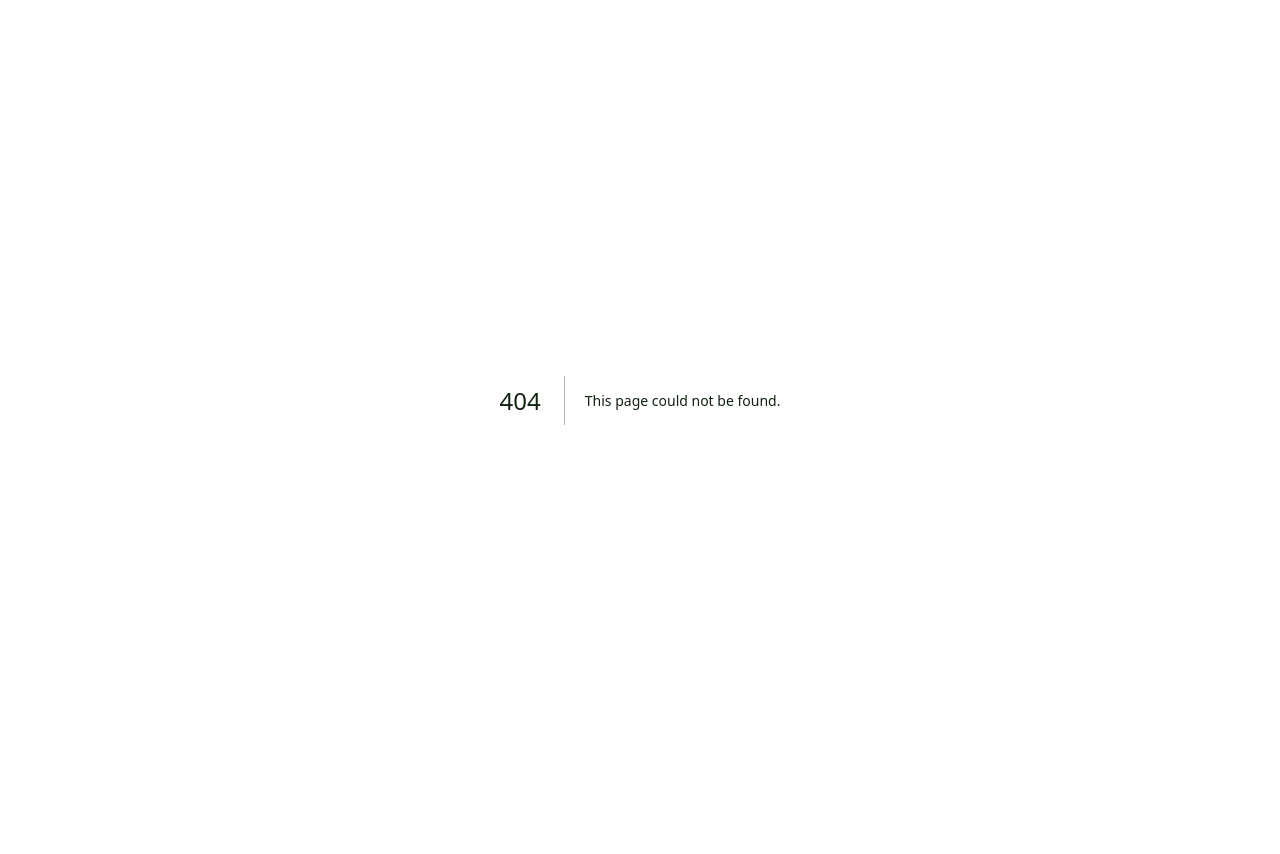
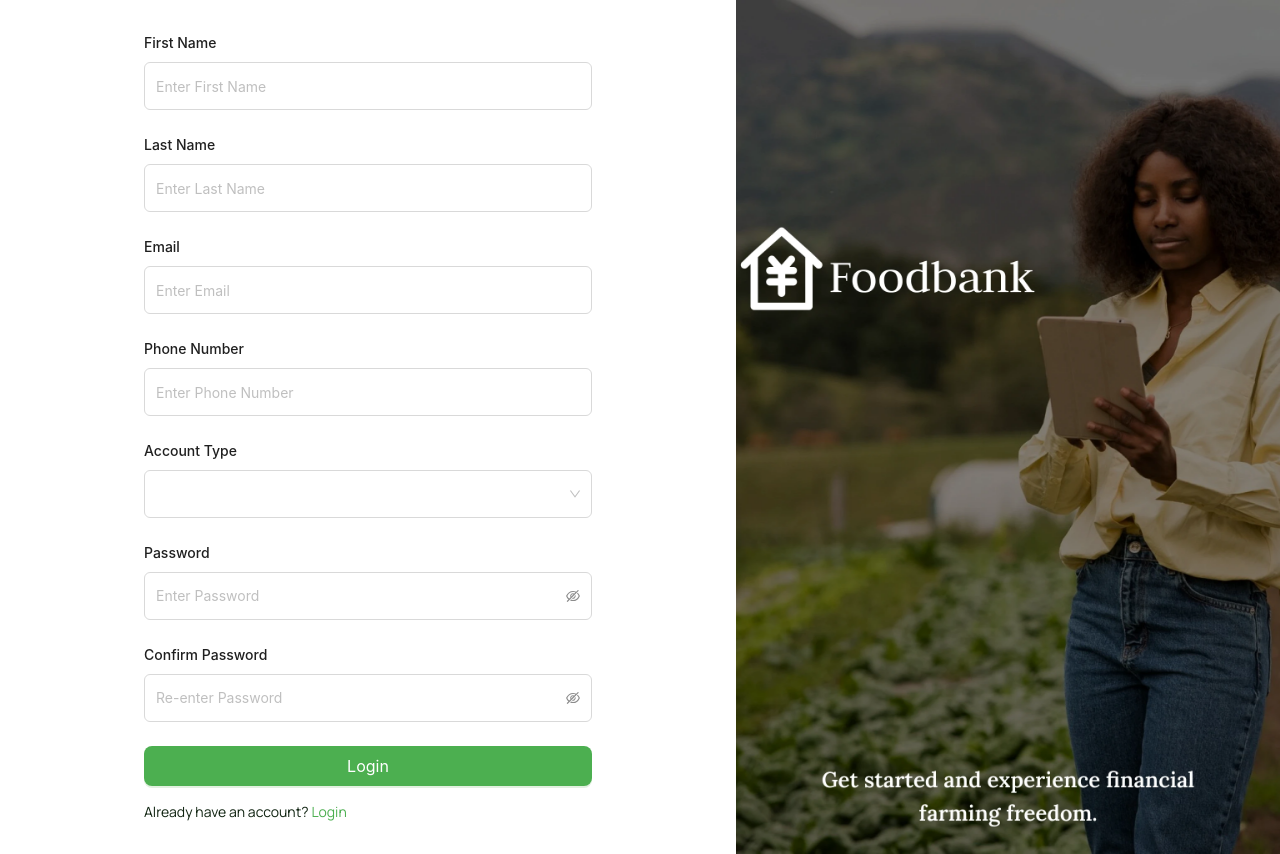
Before and after one commit to BenedictUmeozor/foodbank, a Next.js app: page /register/create in a window 1280 px wide. Before the commit this address had no page. Before the commit the page ends 800 px from the top, so only its background shows below. Built offline with nearby package versions, Linux system fonts and the light colour scheme; what @ant-design/nextjs-registry would draw is missing.

Commit message:
Register screen

```diff
--- /dev/null
+++ b/app/(auth)/register/create/page.tsx
@@ -0,0 +1,141 @@
+"use client";
+
+import Container from "@/components/layout/Container";
+import { Button, Form, Input, Select } from "antd";
+import Image from "next/image";
+import Link from "next/link";
+import { useSearchParams } from "next/navigation";
+import { useEffect } from "react";
+import ReactDOM from "react-dom";
+
+type AccountType = "farmer" | "investor" | "agent" | undefined;
+
+export default function Page() {
+  const [form] = Form.useForm();
+  const onFinish = () => {};
+
+  ReactDOM.preload("/images/login.webp", { as: "image" });
+
+  const searchParams = useSearchParams();
+
+  useEffect(() => {
+    const type = searchParams.get("type") as AccountType;
+    form.setFieldValue(
+      "accountType",
+      type === "farmer"
+        ? "farmer"
+        : type === "agent"
+          ? "agent"
+          : type === "investor"
+            ? "investor"
+            : undefined,
+    );
+    // eslint-disable-next-line react-hooks/exhaustive-deps
+  }, [searchParams]);
+
+  return (
+    <main className="gap-y-8 lg:grid lg:grid-cols-[1.15fr_0.85fr]">
+      <div className="flex items-center justify-center max-lg:hidden lg:order-2">
+        <Image
+          src="/images/login.webp"
+          alt="Login"
+          height={300}
+          width={500}
+          className="h-full w-full max-w-full object-cover"
+        />
+      </div>
+      <Container className="flex items-center justify-center max-lg:min-h-screen lg:order-1 py-8">
+        <div className="w-full space-y-4 lg:max-w-md">
+          <Form
+            onFinish={onFinish}
+            form={form}
+            autoComplete="off"
+            layout="vertical"
+            className="w-full"
+          >
+            <Form.Item
+              name="firstName"
+              label={<span className="font-medium">First Name</span>}
+            >
+              <Input
+                type="text"
+                placeholder="Enter First Name"
+                className="h-12 w-full"
+              />
+            </Form.Item>
+            <Form.Item
+              name="lastName"
+              label={<span className="font-medium">Last Name</span>}
+            >
+              <Input
+                type="text"
+                placeholder="Enter Last Name"
+                className="h-12 w-full"
+              />
+            </Form.Item>
+            <Form.Item
+              name="email"
+              label={<span className="font-medium">Email</span>}
+            >
+              <Input
+                type="email"
+                placeholder="Enter Email"
+                className="h-12 w-full"
+              />
+            </Form.Item>
+            <Form.Item
+              name="phoneNumber"
+              label={<span className="font-medium">Phone Number</span>}
+            >
+              <Input
+                type="tel"
+                placeholder="Enter Phone Number"
+                className="h-12 w-full"
+              />
+            </Form.Item>
+            <Form.Item
+              name="accountType"
+              label={<span className="font-medium">Account Type</span>}
+            >
+              <Select
+                className="h-12 w-full"
+                options={[
+                  { value: "farmer", label: "Farmer" },
+                  { value: "investor", label: "Investor" },
+                  { value: "agent", label: "Agent" },
+                ]}
+              />
+            </Form.Item>
+            <Form.Item
+              name="password"
+              label={<span className="font-medium">Password</span>}
+            >
+              <Input.Password
+                placeholder="Enter Password"
+                className="h-12 w-full"
+              />
+            </Form.Item>
+            <Form.Item
+              name="confirmPassword"
+              label={<span className="font-medium">Confirm Password</span>}
+            >
+              <Input.Password
+                placeholder="Re-enter Password"
+                className="h-12 w-full"
+              />
+            </Form.Item>
+            <Button type="primary" size="large" className="text-base" block>
+              Login
+            </Button>
+          </Form>
+          <p className="text-sm">
+            Already have an account?{" "}
+            <Link href="/login" className="text-primary">
+              Login
+            </Link>
+          </p>
+        </div>
+      </Container>
+    </main>
+  );
+}
--- a/app/(auth)/register/page.tsx
+++ b/app/(auth)/register/page.tsx
@@ -2,15 +2,85 @@
 
 import BankIcon from "@/components/icons/BankIcon";
 import Container from "@/components/layout/Container";
+import Image from "next/image";
 import Link from "next/link";
+import { useRouter } from "nextjs-toploader/app";
 
 const Page = () => {
+  const router = useRouter();
+
   return (
-    <main>
-      <Container>
+    <main className="min-h-screen grid-rows-[auto_1fr]">
+      <Container className="py-8">
         <Link href="/" className="text-primary flex items-center gap-2">
-          <BankIcon className="h-5 w-5" /> Foodbank
+          <BankIcon className="h-8 w-8" />{" "}
+          <span className="text-xl">Foodbank</span>
         </Link>
+      </Container>
+      <Container className="space-y-10 py-8">
+        <div className="flex flex-col items-center justify-center space-y-6">
+          <div className="flex items-center justify-center gap-1">
+            <div className="bg-primary h-4 w-10 rounded-full" />
+            <div className="h-4 w-4 rounded-full bg-[#D4D4D4]" />
+          </div>
+          <div className="space-y-4 text-center">
+            <h6 className="text-xl font-medium">What are you registering as</h6>
+            <p>
+              Please note that you can either register as a farmer or an
+              investor, but not both
+            </p>
+          </div>
+        </div>
+        <div className="grid w-full grid-cols-3 gap-8">
+          <div
+            role="button"
+            onClick={() => router.push("/register/create?type=farmer")}
+            className="group hover:border-primary mx-auto w-full cursor-pointer space-y-2 border-2 border-transparent transition-all duration-200 ease-in-out hover:rounded-lg hover:border-2"
+          >
+            <p className="text-center text-lg">Farmer</p>
+            <div className="flex items-center justify-center overflow-hidden">
+              <Image
+                src="/images/select.webp"
+                alt="Farmer"
+                width={100}
+                height={100}
+                className="mx-auto aspect-square w-full max-w-xs rounded object-cover transition-transform duration-200 ease-in-out group-hover:scale-105"
+              />
+            </div>
+          </div>
+          <div
+            role="button"
+            onClick={() => router.push("/register/create?type=investor")}
+            className="group hover:border-primary mx-auto w-full cursor-pointer space-y-2 border-2 border-transparent transition-all duration-200 ease-in-out hover:rounded-lg hover:border-2"
+          >
+            <p className="text-center text-lg">Investor</p>
+            <div className="flex items-center justify-center overflow-hidden">
+              <Image
+                src="/images/select.webp"
+                alt="Farmer"
+                width={100}
+                height={100}
+                className="mx-auto aspect-square w-full max-w-xs rounded object-cover transition-transform duration-200 ease-in-out group-hover:scale-105"
+              />
+            </div>
+          </div>
+          <div
+            role="button"
+            onClick={() => router.push("/register/create?type=agent")}
+            className="group hover:border-primary mx-auto w-full cursor-pointer space-y-2 border-2 border-transparent transition-all duration-200 ease-in-out hover:rounded-lg hover:border-2"
+          >
+            <p className="text-center text-lg">Agent</p>
+            <div className="flex items-center justify-center overflow-hidden">
+              <Image
+                src="/images/select.webp"
+                alt="Agent"
+                width={100}
+                height={100}
+                className="mx-auto aspect-square w-full max-w-xs rounded object-cover transition-transform duration-200 ease-in-out group-hover:scale-105"
+              />
+            </div>
+          </div>
+        </div>
       </Container>
     </main>
   );
--- a/components/icons/BankIcon.tsx
+++ b/components/icons/BankIcon.tsx
@@ -11,44 +11,44 @@ const BankIcon = ({ className }: { className?: string }) => {
       <path
         d="M11.0415 18.0625V46.75H41.9582V18.0625"
         stroke="#6ABC6D"
-        stroke-width="4.17"
-        stroke-linecap="round"
-        stroke-linejoin="round"
+        strokeWidth="4.17"
+        strokeLinecap="round"
+        strokeLinejoin="round"
       />
       <path
         d="M5.521 23.3752L11.0418 18.0627L26.5002 4.25024L41.9585 18.0627L47.4793 23.3752"
         stroke="#6ABC6D"
-        stroke-width="4.17"
-        stroke-linecap="round"
-        stroke-linejoin="round"
+        strokeWidth="4.17"
+        strokeLinecap="round"
+        strokeLinejoin="round"
       />
       <path
         d="M20.9795 20.1873L26.5003 26.5623L32.0212 20.1873"
         stroke="#6ABC6D"
-        stroke-width="4.17"
-        stroke-linecap="round"
-        stroke-linejoin="round"
+        strokeWidth="4.17"
+        strokeLinecap="round"
+        strokeLinejoin="round"
       />
       <path
         d="M19.875 32.9375H33.125"
         stroke="#6ABC6D"
-        stroke-width="4.17"
-        stroke-linecap="round"
-        stroke-linejoin="round"
+        strokeWidth="4.17"
+        strokeLinecap="round"
+        strokeLinejoin="round"
       />
       <path
         d="M19.875 26.5623H33.125"
         stroke="#6ABC6D"
-        stroke-width="4.17"
-        stroke-linecap="round"
-        stroke-linejoin="round"
+        strokeWidth="4.17"
+        strokeLinecap="round"
+        strokeLinejoin="round"
       />
       <path
         d="M26.5 26.5623V39.3123"
         stroke="#6ABC6D"
-        stroke-width="4.17"
-        stroke-linecap="round"
-        stroke-linejoin="round"
+        strokeWidth="4.17"
+        strokeLinecap="round"
+        strokeLinejoin="round"
       />
     </svg>
   );
```
Also changed, not shown: public/images/select.webp (added).
